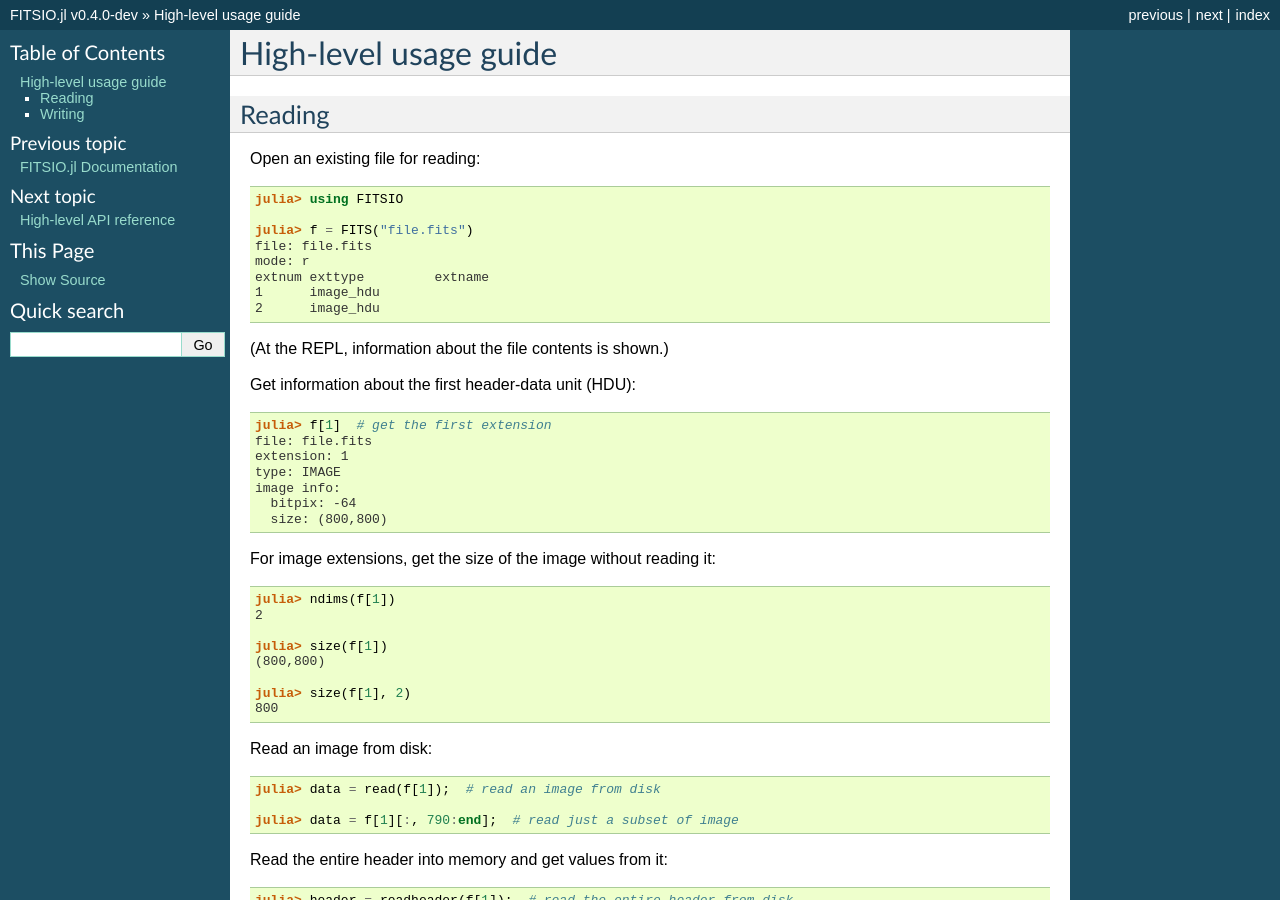
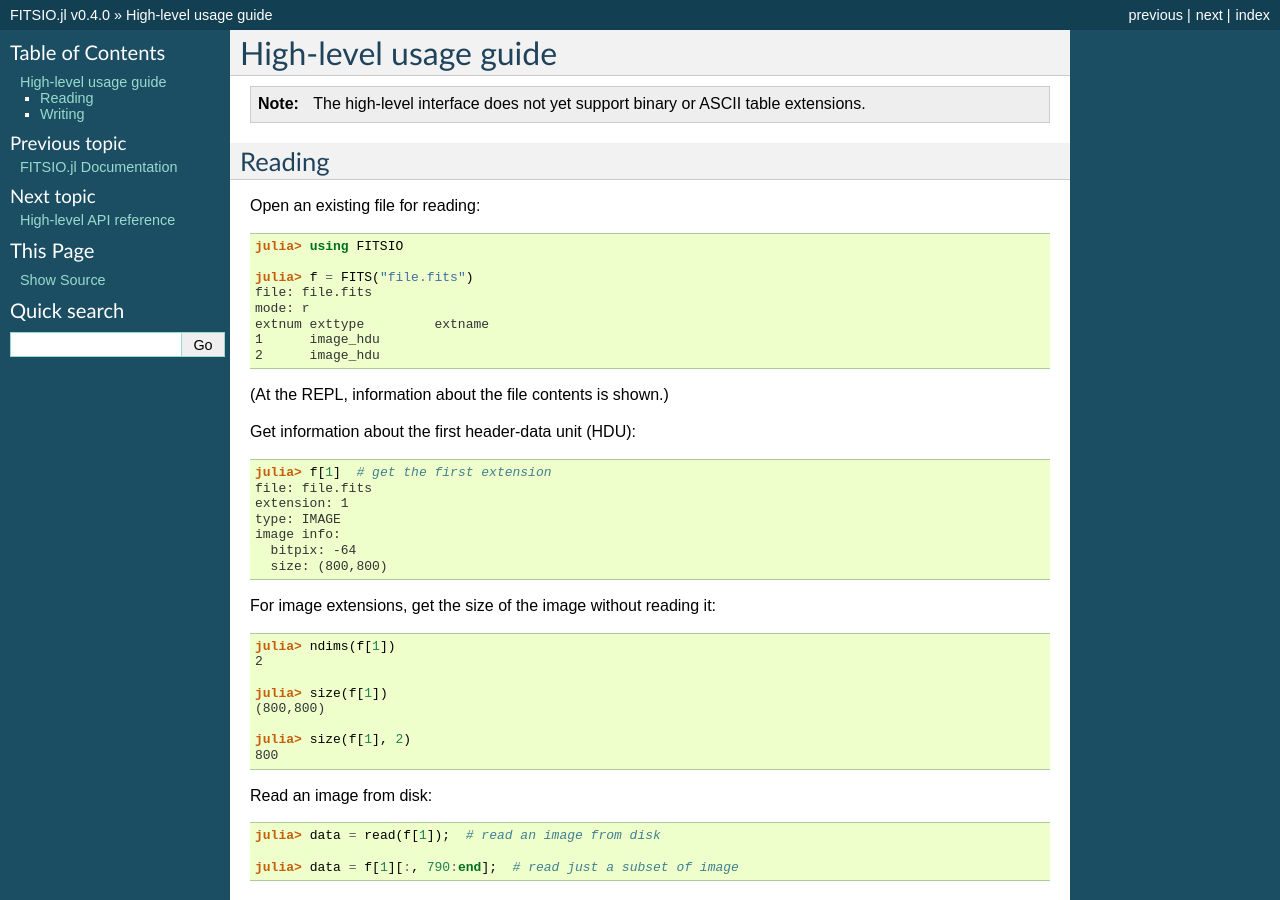
Before and after one commit to JuliaAstro/FITSIO.jl, a Sphinx documentation site: the page built from doc/usage.rst, in a window 1280 px wide and 900 px high. Built offline with Sphinx 7.4.7, drawn with Linux system fonts in a browser that asks for light colours; some of the changed text lies outside the part shown.

Commit message:
bump version for release, add note to docs

```diff
--- a/doc/conf.py
+++ b/doc/conf.py
@@ -51,7 +51,7 @@ copyright = u'2012-2014, ' + authors
 # The short X.Y version.
 version = '0.4'
 # The full version, including alpha/beta/rc tags.
-release = '0.4.0-dev'
+release = '0.4.0'
 
 # The language for content autogenerated by Sphinx. Refer to documentation
 # for a list of supported languages.
--- a/doc/usage.rst
+++ b/doc/usage.rst
@@ -1,6 +1,11 @@
 ======================
 High-level usage guide
 ======================
+
+.. note::
+
+   The high-level interface does not yet support binary or ASCII
+   table extensions.
 
 Reading
 -------
```
